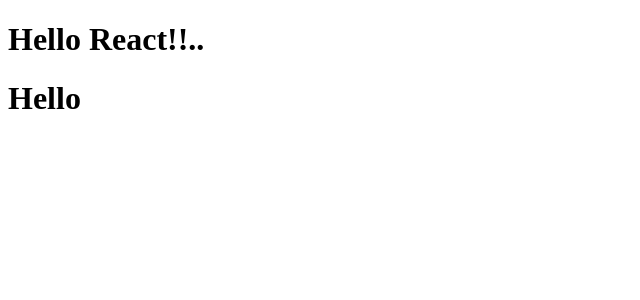
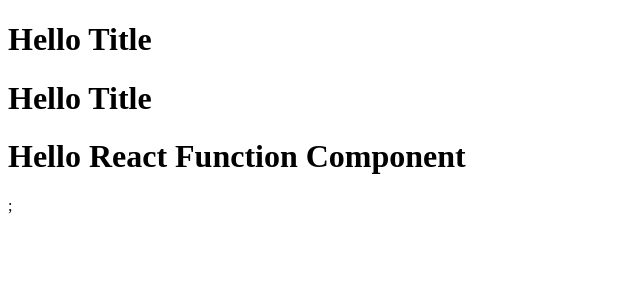
Before and after one commit to Harshithshetty07/Advanced-React-Concepts, a React (Vite) app: page / in a window 1280 px wide. Shown: the top 300 px of the page, without its empty margins (0-640 px from the left). Built offline with nearby package versions, Linux system fonts and the light colour scheme.

Commit message:
learning on

```diff
--- a/App.js
+++ b/App.js
@@ -15,10 +15,46 @@
 
 // JSX =>React.createElement => ReactElement-JS-Object => HTMLElement(render)
 
-const jsxHeading = <h1>Hello React!!..</h1>;
+// const jsxHeading = <h1>Hello React!!..</h1>;
 
-console.log(jsxHeading);
+// console.log(jsxHeading);
+
+// const root = ReactDOM.createRoot(document.getElementById("root"));
+
+// root.render(jsxHeading)
+
+
+const heading = (
+    <h1 className="head" tabIndex="5">Hello React</h1>
+)
+
+// React Conponent
+
+// 1. React Function component
+
+
+// Component Composition
+
+const Title = () => (
+    <h1>Hello Title</h1>
+)
+
+const HeadingComponent = () => {
+    return (
+    <div id="container">
+        <Title />
+        {Title()}
+    <h1>Hello React Function Component</h1>;
+    </div>
+    )
+}
+
+
+// const HeadingComponent1 = () =>  <h1>Hello React Function Component</h1>;
+
+
 
 const root = ReactDOM.createRoot(document.getElementById("root"));
 
-root.render(jsxHeading)
+// root.render(heading);
+root.render(<HeadingComponent/>);
--- a/index.html
+++ b/index.html
@@ -9,7 +9,7 @@
     <div id="root">
 
     </div>
-<h1>Hello</h1>
+<!-- <h1>Hello</h1> -->
 <script type="module" src="App.js">
 
 </script>
```
Also changed, not shown: 3 other files (tests, documents, lock files or other folders).
